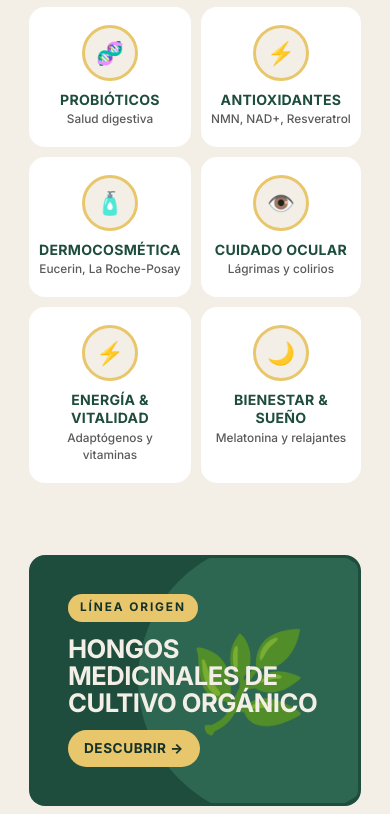
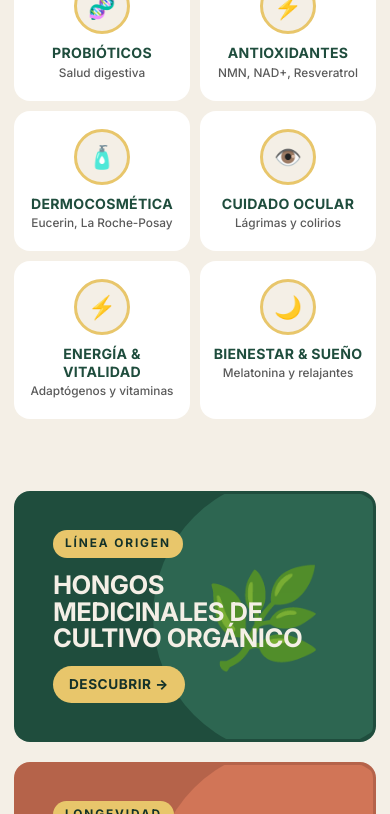
Before and after one commit to origenfarm/farmorig, a plain HTML site: page index.html in a window 390 px wide. Shown: the part 1186-2000 px from the top of the page. Drawn offline with Linux system fonts and the light colour scheme.

Commit message:
Fix mobile centering: gutter only on pointer:fine devices
scrollbar-gutter: stable both-edges estava aplicando SEMPRE — em mobile
com overlay scrollbars isso reservava 30px de espaço morto inútil que
fazia o conteúdo parecer descentralizado.

Agora gated em @media (pointer: fine) — desktop com mouse pega o gutter
balanceado; iPhone/Android usam o viewport completo edge-to-edge sem gap.

```diff
--- a/styles.css
+++ b/styles.css
@@ -38,10 +38,12 @@
 html {
   scroll-behavior: smooth;
   overflow-x: hidden;
-  /* Gutter simétrico em qualquer viewport.
-     Desktop (scrollbar clássica): margens iguais nos 2 lados
-     Mobile (overlay scrollbars): zero efeito, ocupa edge-to-edge */
-  scrollbar-gutter: stable both-edges;
+}
+/* Gutter simétrico SÓ em dispositivos com mouse (desktop com scrollbar
+   clássica). Em touch devices (iPhone, Android) o iOS/Chrome usa overlay
+   scrollbars — aplicar gutter aqui criaria 30px de espaço morto inútil. */
+@media (pointer: fine) {
+  html { scrollbar-gutter: stable both-edges; }
 }
 body {
   font-family: var(--font-sans);
```
